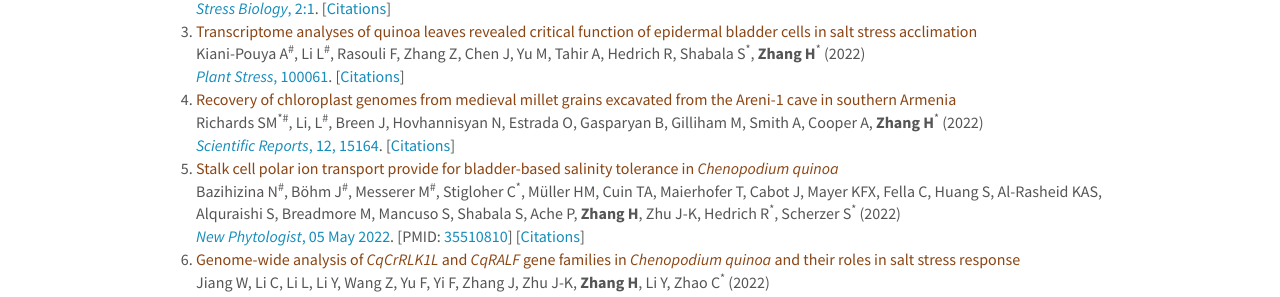
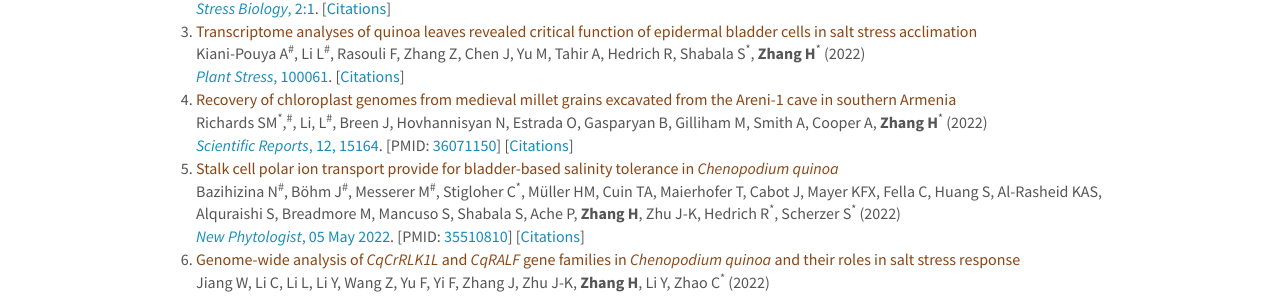
Before and after one commit to hengzhanglab/hengzhanglab.github.io, a Jekyll site: the page built from _pages/publications.md, in a window 1280 px wide and 900 px high. Shown: the part 409-706 px from the top of the window. Built offline with Jekyll 4.4.1, drawn with Linux system fonts in a browser that asks for light colours.

Commit message:
Update publications.yml

```diff
--- a/_data/publications.yml
+++ b/_data/publications.yml
@@ -26,12 +26,12 @@
   pmid:
 
 - title: "Recovery of chloroplast genomes from medieval millet grains excavated from the Areni-1 cave in southern Armenia"
-  authors: Richards SM<sup>*</sup><sup>#</sup>, Li, L<sup>#</sup>, Breen J, Hovhannisyan N, Estrada O, Gasparyan B, Gilliham M, Smith A, Cooper A, <b>Zhang H</b><sup>*</sup>
+  authors: Richards SM<sup>*</sup>,<sup>#</sup>, Li, L<sup>#</sup>, Breen J, Hovhannisyan N, Estrada O, Gasparyan B, Gilliham M, Smith A, Cooper A, <b>Zhang H</b><sup>*</sup>
   year: 2022
   journal: Scientific Reports
   display: 12, 15164
   doi: 10.1038/s41598-022-17931-4
-  pmid:
+  pmid: 36071150
 
 - title: "Stalk cell polar ion transport provide for bladder-based salinity tolerance in <i>Chenopodium quinoa</i>"
   authors: Bazihizina N<sup>#</sup>, Böhm J<sup>#</sup>, Messerer M<sup>#</sup>, Stigloher C<sup>*</sup>, Müller HM, Cuin TA, Maierhofer T, Cabot J, Mayer KFX, Fella C, Huang S, Al-Rasheid KAS, Alquraishi S, Breadmore M, Mancuso S, Shabala S, Ache P, <b>Zhang H</b>, Zhu J-K, Hedrich R<sup>*</sup>, Scherzer S<sup>*</sup>
```
